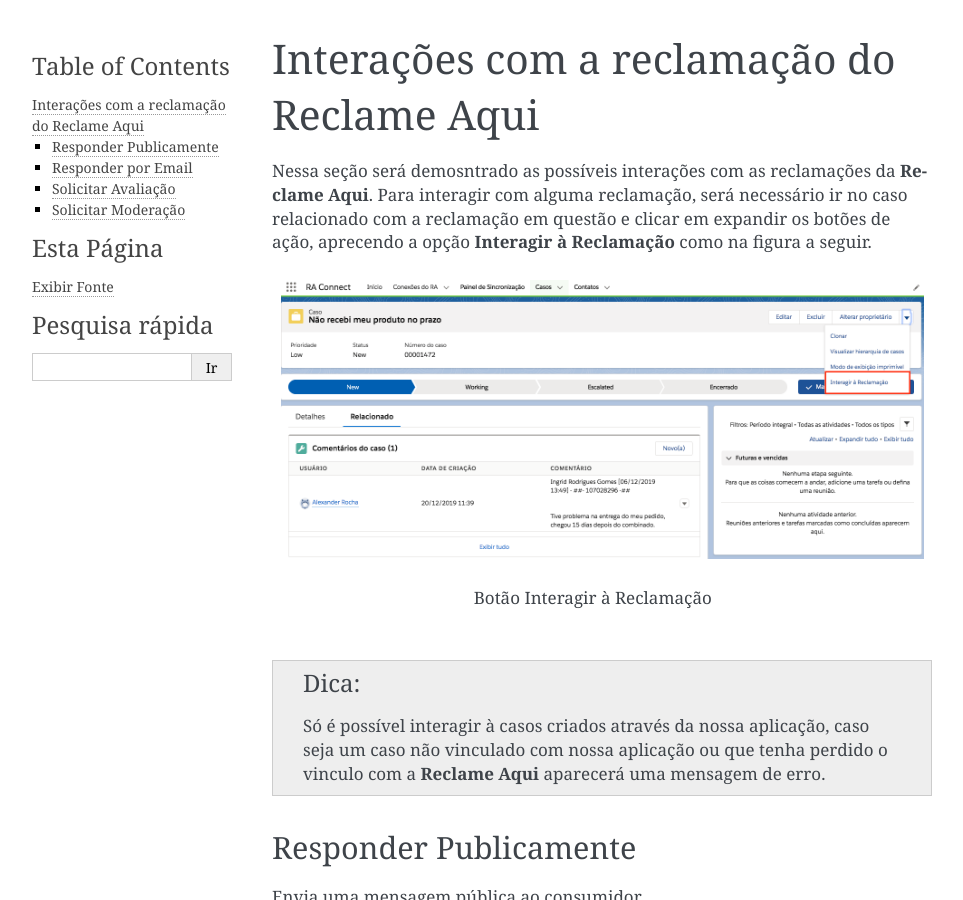
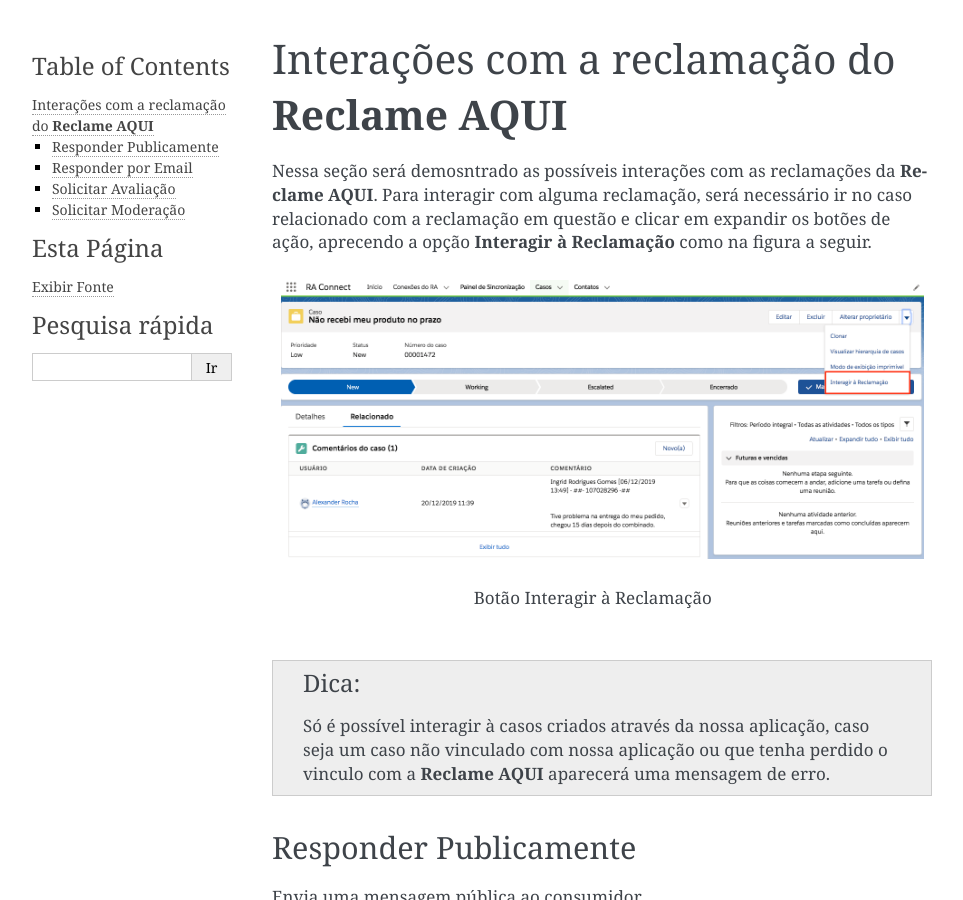
Before and after one commit to Inpulso-Tecnologia/RAConnectDOCFull, a Sphinx documentation site: the page built from docs/Funcional/interacao_reclamacao.rst, in a window 1280 px wide and 900 px high. Shown: the whole window, without its empty margins (148-1111 px from the left). Built offline with Sphinx 7.4.7, drawn with Linux system fonts in a browser that asks for light colours; some of the changed text lies outside the part shown.

```diff
--- a/docs/Funcional/cadastro_conexao.rst
+++ b/docs/Funcional/cadastro_conexao.rst
@@ -43,8 +43,8 @@ Definições dos campos:
 
 .. Hint:: Fila atribui registros a equipes que compartilham atividades. Para mais informações acesse o seguinte link: https://help.salesforce.com/articleView?id=setting_up_queues.htm
 
-*   **Usuário do RA API**: usuário da **API da Reclame Aqui**, "RA API".
+*   **Usuário do RA API**: usuário da **API da Reclame AQUI**, "RA API".
 
-*   **Senha do RA API**: senha da **API da Reclame Aqui**, "RA API".
+*   **Senha do RA API**: senha da **API da Reclame AQUI**, "RA API".
 
 .. Hint:: Caso não tenha **Usuário e Senha**, será necessário a aquisição do mesmo através do site: https://parasuaempresa.reclameaqui.com.br/ra-api.
--- a/docs/Funcional/interacao_reclamacao.rst
+++ b/docs/Funcional/interacao_reclamacao.rst
@@ -1,9 +1,9 @@
 
 #################
-Interações com a reclamação do Reclame Aqui
+Interações com a reclamação do **Reclame AQUI**
 #################
 
-Nessa seção será demosntrado as possíveis interações com as reclamações da **Reclame Aqui**.
+Nessa seção será demosntrado as possíveis interações com as reclamações da **Reclame AQUI**.
 Para interagir com alguma reclamação, será necessário ir no caso relacionado com a reclamação em questão e clicar em expandir os botões de ação, aprecendo a opção **Interagir à Reclamação** como na figura a seguir.
 
 .. figure:: img/interagirReclamacao.png
@@ -12,7 +12,7 @@ Para interagir com alguma reclamação, será necessário ir no caso relacionado
 
     Botão Interagir à Reclamação
 
-.. Hint:: Só é possível interagir à casos criados através da nossa aplicação, caso seja um caso não vinculado com nossa aplicação ou que tenha perdido o vinculo com a **Reclame Aqui** aparecerá uma mensagem de erro.
+.. Hint:: Só é possível interagir à casos criados através da nossa aplicação, caso seja um caso não vinculado com nossa aplicação ou que tenha perdido o vinculo com a **Reclame AQUI** aparecerá uma mensagem de erro.
 
 
 Responder Publicamente
@@ -65,7 +65,7 @@ Definições dos campos:
 Solicitar Moderação
 -----------------------
 
-Solicita uma revisão da reclamação para a equipe de qualidade da **Reclame Aqui**.
+Solicita uma revisão da reclamação para a equipe de qualidade da **Reclame AQUI**.
 
 .. figure:: img/solicitarModeracao.png
     :alt: Solidity logo
@@ -77,4 +77,4 @@ Definições dos campos:
 
 **Motivo**: motivo para a revisão da reclamação.
 
-**Descrição**: será a mensagem enviada para a equipe de qualidade da **Reclame Aqui**.
+**Descrição**: será a mensagem enviada para a equipe de qualidade da **Reclame AQUI**.
--- a/docs/Funcional/painel_sincronizacao.rst
+++ b/docs/Funcional/painel_sincronizacao.rst
@@ -4,7 +4,7 @@ Painel de Sincronização
 #################
 
 No painel de sincronização, mostrará o status das suas conexões.
-Assim que uma nova conexão for criada, a mesma irá carregar todas as reclamações (criadas no site da Reclame Aqui) vinculada a mesma. Essas reclamações serão convertidos em **CASOS** do Salesforce, as interações daquela reclamação serão convertidos em **COMENTARIOS DO CASO** e o consumidor que criou a reclamação vira o **CONTATO** do Salesforce vinculado à esse **CASO**.
+Assim que uma nova conexão for criada, a mesma irá carregar todas as reclamações (criadas no site da **Reclame AQUI**) vinculada a mesma. Essas reclamações serão convertidos em **CASOS** do Salesforce, as interações daquela reclamação serão convertidos em **COMENTARIOS DO CASO** e o consumidor que criou a reclamação vira o **CONTATO** do Salesforce vinculado à esse **CASO**.
 
 .. Hint:: Para saber mais sobre a conversão das reclamações para objetos do Salesforce veja em: :doc:`/Funcional/relacao_objetos`.
 
--- a/docs/Funcional/relacao_objetos.rst
+++ b/docs/Funcional/relacao_objetos.rst
@@ -2,7 +2,7 @@
 Relação de Objetos
 #################
 
-Neste tópico estaremos falando sobre o relacionamento entre as reclamações do **Reclame Aqui** com os objetos que o RA Connect utiliza no Salesforce.
+Neste tópico estaremos falando sobre o relacionamento entre as reclamações do **Reclame AQUI** com os objetos que o RA Connect utiliza no Salesforce.
 
 Reclamação
 -----------------------
--- a/docs/index.rst
+++ b/docs/index.rst
@@ -15,13 +15,13 @@ sua configuração em uma nova organização.
 
 Nessa parte de funcionalidades, será apontado como utilizar a aplicação
 e as funcionalidades que a aplicação oferece, além de explicar sobre
-a relação dos Objetos do Salesforce e termos da ReclameAqui, como
+a relação dos Objetos do Salesforce e termos da **Reclame AQUI**, como
 reclamações, interações da reclamação e consumidor.
 
 *  :doc:`Cadastrando nova Conexão <Funcional/cadastro_conexao>`
 *  :doc:`Entenda o Painel de Sincronização <Funcional/painel_sincronizacao>`
 *  :doc:`Entenda que tipos de Interações pode ter com as Reclamações <Funcional/interacao_reclamacao>`
-*  :doc:`Entenda a relação de termos do Reclame Aqui e os objetos do Salesforce <Funcional/relacao_objetos>`
+*  :doc:`Entenda a relação de termos do **Reclame AQUI** e os objetos do Salesforce <Funcional/relacao_objetos>`
 *  :doc:`Entenda mais sobre filas <Funcional/fila>`
 
 .. toctree::
```
